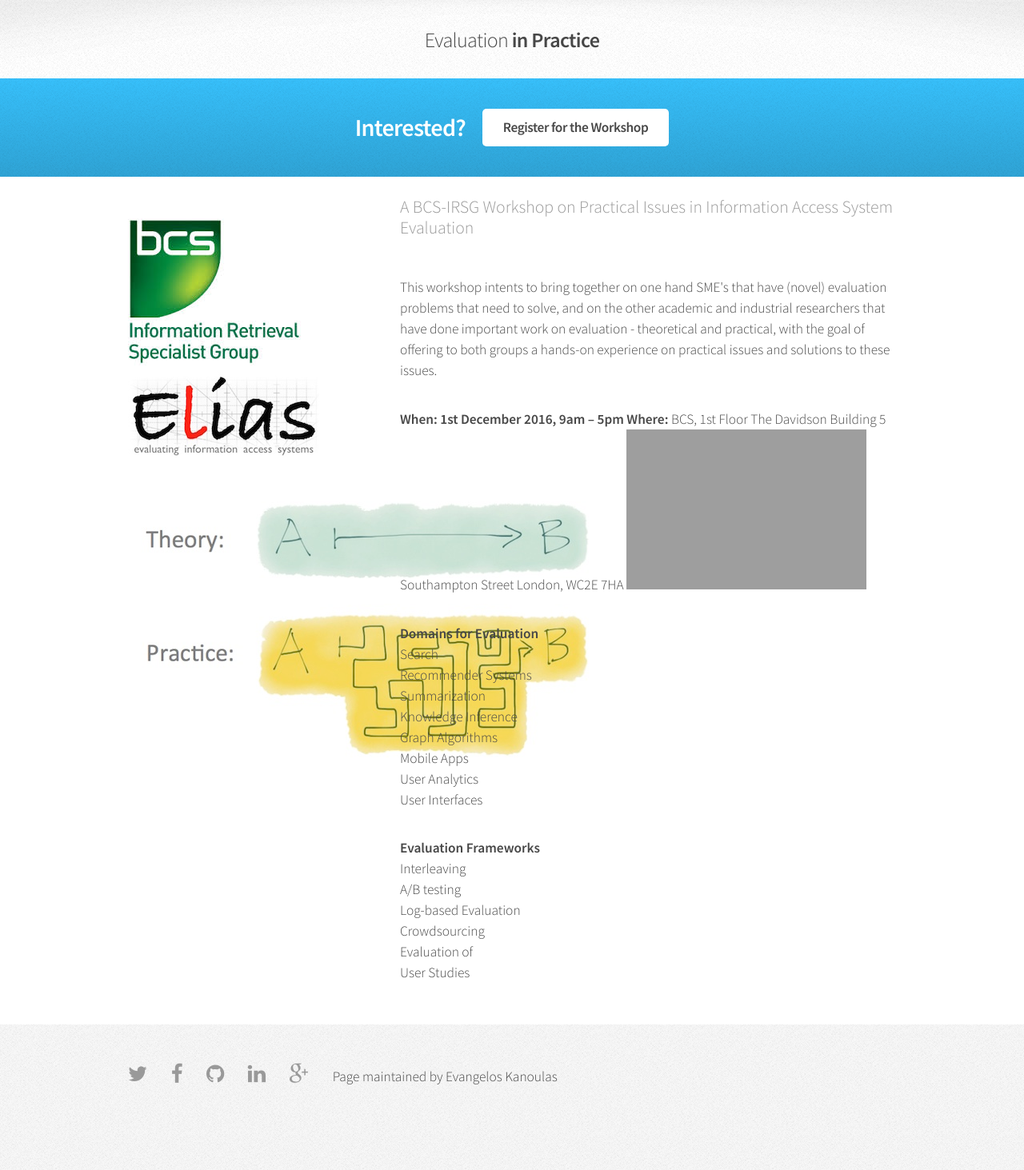
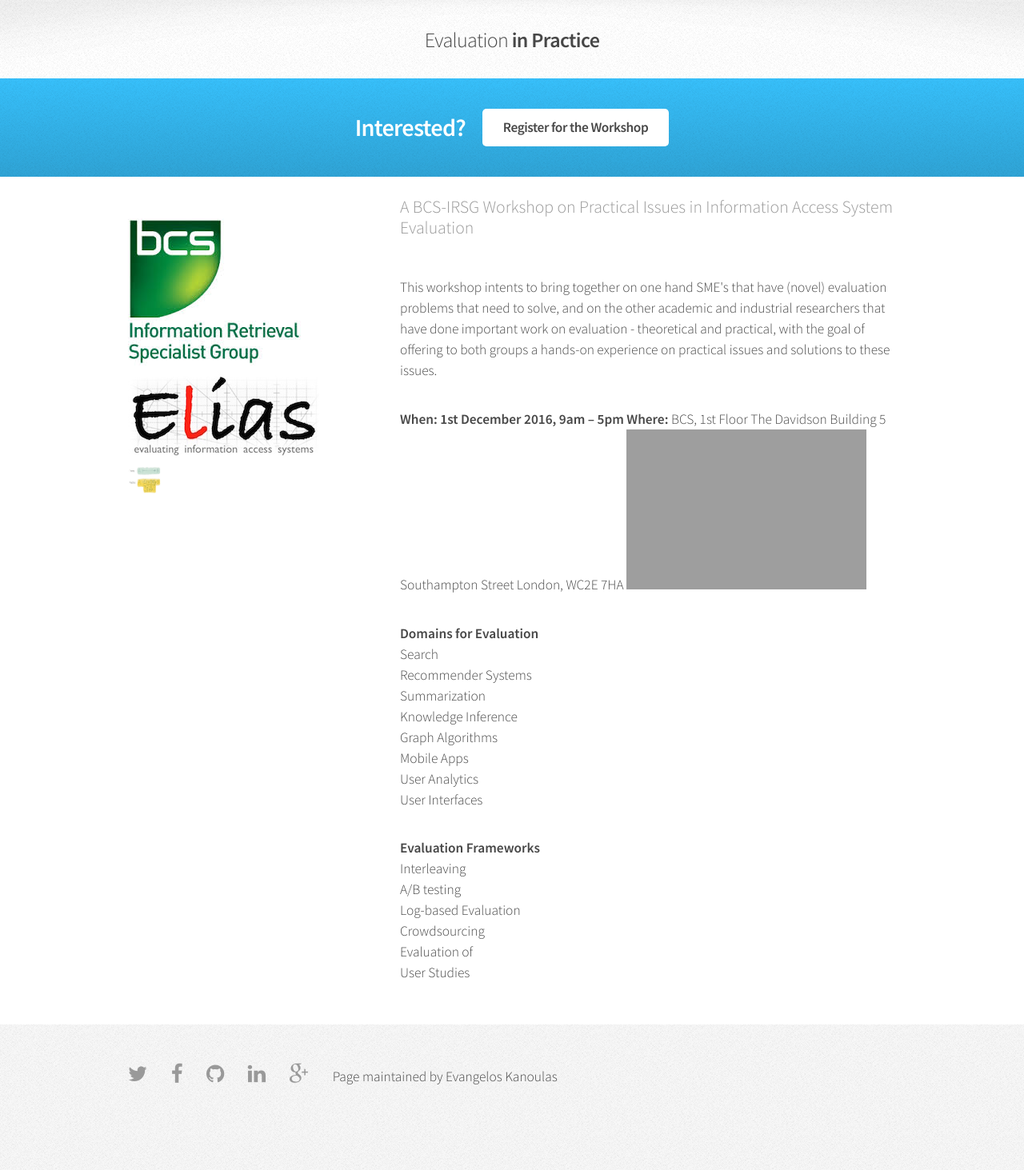
Before and after one commit to ekanou/RealEval, a Jekyll site: the page built from index.html, in a window 1280 px wide. Shown: the whole page at 80% size. Built offline with Jekyll 4.4.1, drawn with Linux system fonts in a browser that asks for light colours; the list of posts is cut into pages by our own code; grey boxes are pictures that could not be loaded.

Commit message:
Update index.html

```diff
--- a/index.html
+++ b/index.html
@@ -12,7 +12,7 @@ layout: default
 				<div class="4u">
 					<span class="logo"><img src="{{ site.baseurl }}/assets/images//BCS.jpeg" alt="" /></span>
 					<span class="logo"><img src="{{ site.baseurl }}/assets/images//Elias.jpg" alt="" /></span>
-					<span class="logo"><img src="{{ site.baseurl }}/assets/images//theory_vs_practice.jpg" alt="" /></span>
+					<span class="logo"><img src="{{ site.baseurl }}/assets/images//theory_vs_practice.jpg" alt="" height="42" width="42"/></span>
 				</div>
 				<div class="8u skel-cell-important">
 					<div id="content">
```
